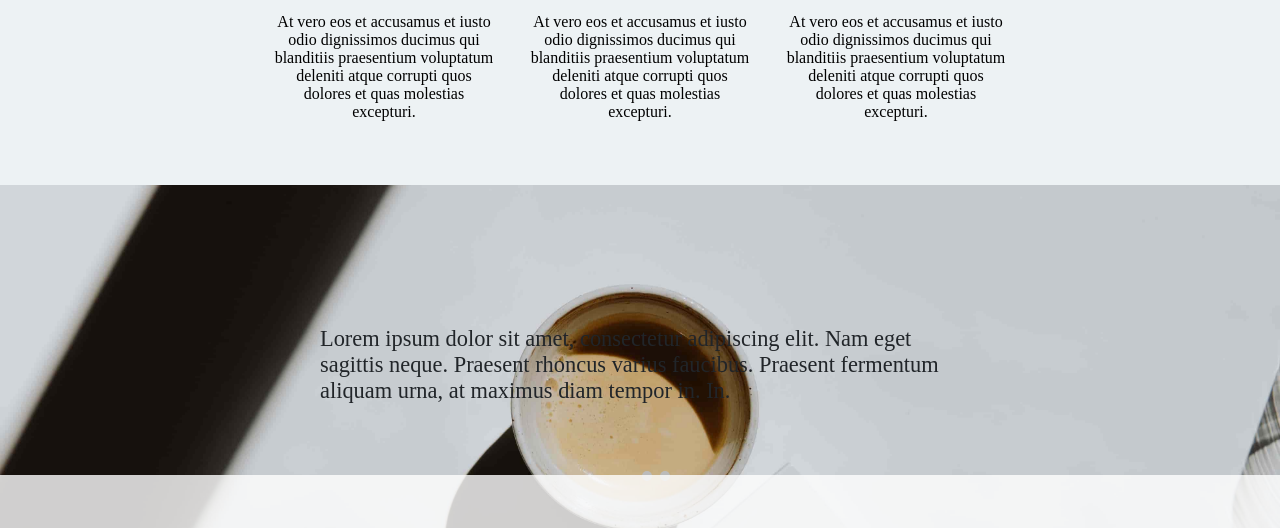
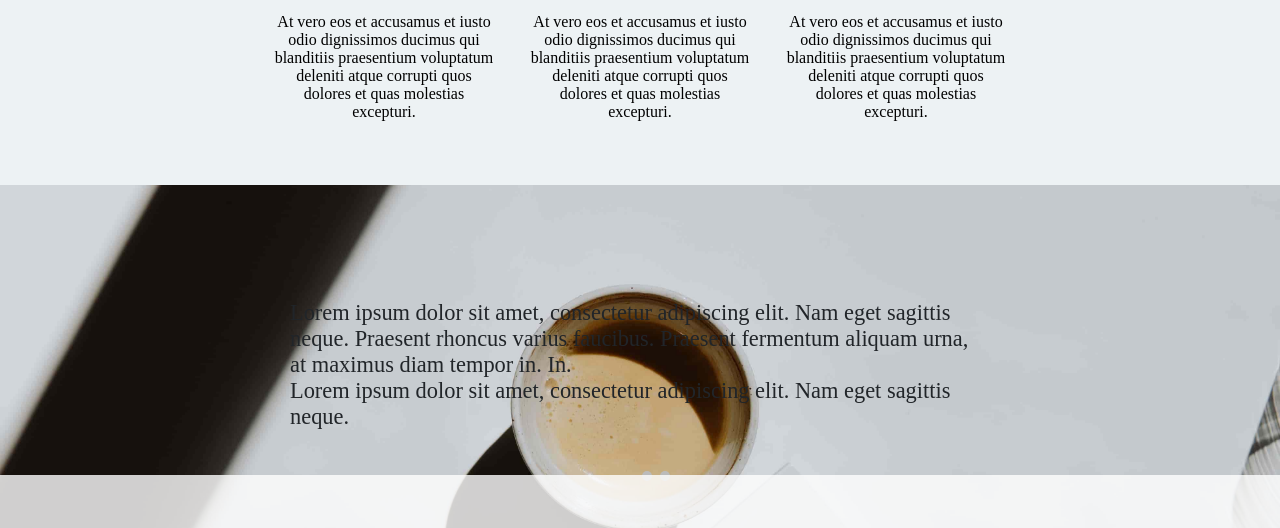
Before and after one commit to Nabucodono5or/page-html-one, a website built with webpack: page src/template.html in a window 1280 px wide. Shown: the part 3315-3843 px from the top of the page. Built offline with nearby package versions, Linux system fonts and the light colour scheme.

Commit message:
tentando fix o slideshow para animacao

```diff
--- a/src/index.js
+++ b/src/index.js
@@ -5,7 +5,7 @@ let dotOne = document.getElementById("one");
 let dotTwo = document.getElementById("two");
 
 let slideIndex = 1;
-showSlides(slideIndex);
+// showSlides(slideIndex);
 
 function showSlides(n) {
   let i;
--- a/src/master.css
+++ b/src/master.css
@@ -359,8 +359,10 @@ div.text-center-image {
   position: relative;
 }
 
-div.text-up-image {
+div.text-up-image-box {
   position: absolute;
+  overflow: hidden;
+  width: 700px;
   font-size: 1.4rem;
   color: #212529;
   left: 50%;
@@ -368,9 +370,27 @@ div.text-up-image {
   transform: translate(-50%, -50%);
 }
 
-div.myslides {
+div.text-up-image {
+  z-index: 3;
+  /* transform: translateX(700px); */
+  animation: opaqTransition 28s cubic-bezier(0, 0, 0, 0.97) infinite;
+}
+
+div.text-up-image-two {
+  z-index: 2;
+  animation-delay: 3s;
+}
+
+@keyframes opaqTransition {
+  3% { transform: translateX( 0 ); }
+  25% { transform: translateX( 0 ); }
+  28% { transform: translateX( -700px ); }
+  100% { transform: translateX( -700px ); }
+}
+
+/* div.myslides {
   display: none;
-}
+} */
 
 div.dot-box {
   text-align: center;
@@ -397,7 +417,8 @@ span.dot {
   animation-duration: 1.5s;
 }
 
-.active, .dot:hover {
+.active,
+.dot:hover {
   background-color: #717171;
 }
 
--- a/src/template.html
+++ b/src/template.html
@@ -380,7 +380,7 @@
     <div class="parallax-second">
 
       <div class="text-up-image-box">
-        <div class="text-up-image myslides fade">
+        <div class="text-up-image myslides fade text-up-image-one">
           <p>
             Lorem ipsum dolor sit amet, consectetur adipiscing elit. Nam eget
             sagittis neque. Praesent rhoncus varius faucibus. Praesent fermentum
@@ -388,7 +388,7 @@
           </p>
         </div>
 
-        <div class="text-up-image myslides fade">
+        <div class="text-up-image myslides fade text-up-image-two">
           <p>
             Lorem ipsum dolor sit amet, consectetur adipiscing elit. Nam eget
             sagittis neque.
```
